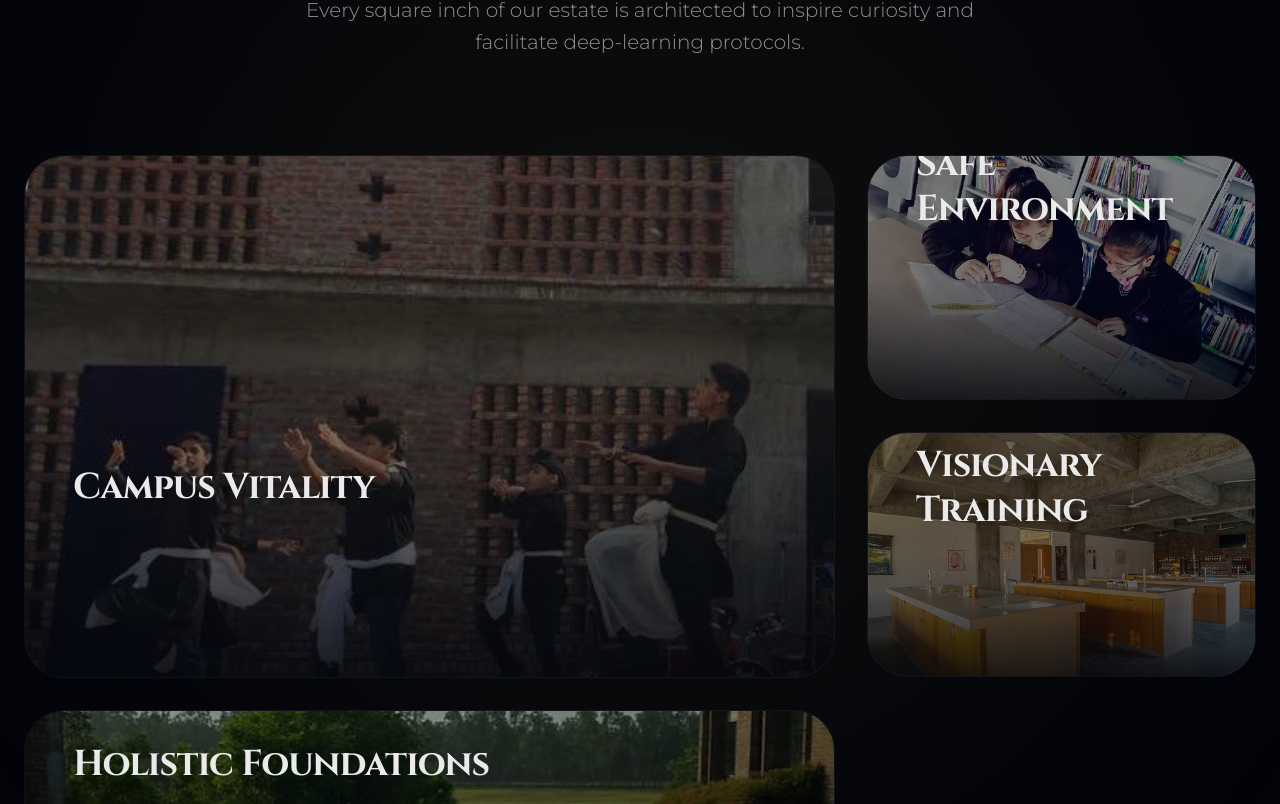
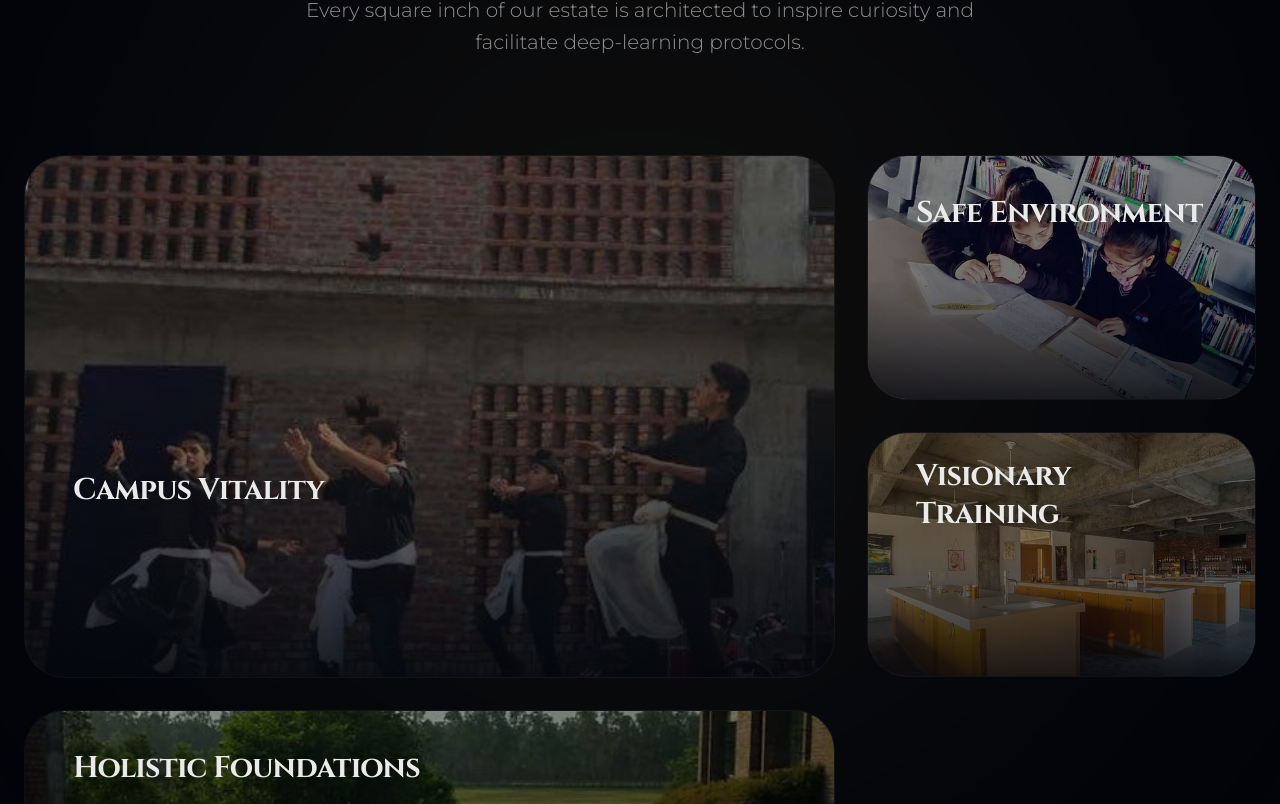
Before and after one commit to sarthakpapneja/school-website-, a React (Vite) app: page / in a window 1280 px wide. Shown: the part 7416-8220 px from the top of the page. Built offline with nearby package versions, Linux system fonts and the light colour scheme.

Commit message:
fix: reduce BentoGrid card title font size to prevent layout overflow

```diff
--- a/src/components/BentoGrid.jsx
+++ b/src/components/BentoGrid.jsx
@@ -29,7 +29,7 @@ const Card = ({ title, icon: Icon, image, span, delay, desc }) => (
                 <Icon size={24} />
             </div>
 
-            <h3 className="font-serif text-3xl md:text-4xl font-bold text-ivory mb-2 group-hover:text-champagne transition-colors leading-tight drop-shadow-lg">
+            <h3 className="font-serif text-2xl md:text-3xl font-bold text-ivory mb-2 group-hover:text-champagne transition-colors leading-tight drop-shadow-lg">
                 {title}
             </h3>
 
```
